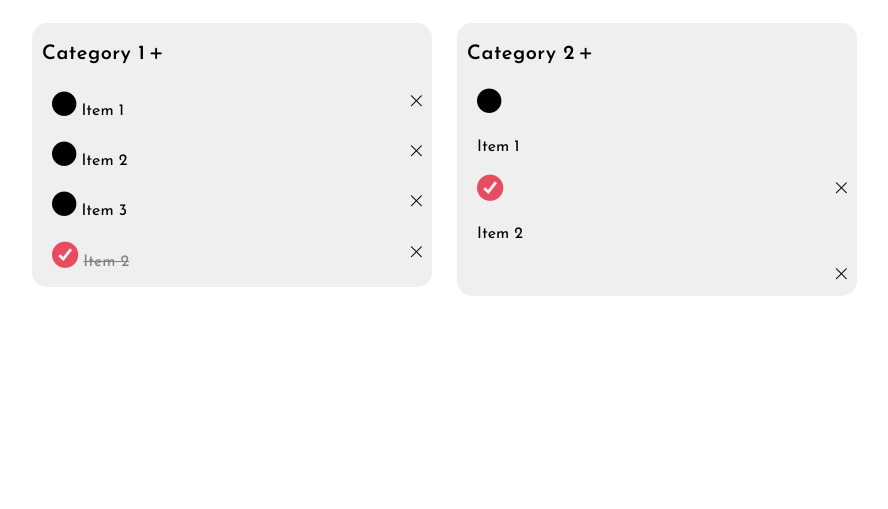
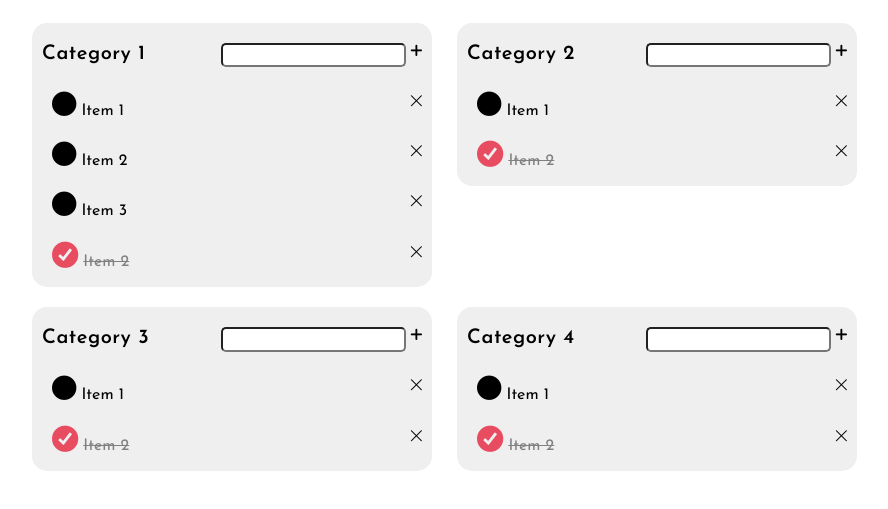
Before and after one commit to anuradha-srikanth/shopping-list, a plain HTML site: page index.html in a window 1280 px wide. Shown: the part 83-592 px from the top of the page, without its empty margins (178-1066 px from the left). Drawn offline with nearby package versions, Linux system fonts and the light colour scheme.

Commit message:
final edit

```diff
--- a/css/main.css
+++ b/css/main.css
@@ -63,9 +63,29 @@ ul{
     background-color: #EFEFEF;
 }*/
 
+.categories h3, .categories form, .ion-plus-round{
+    display: inline-block;
+}
+
+.categories form, .ion-plus-round{
+    float: right;
+}
+
+.add-item{
+    border-radius: 5px;
+    margin-top: 20px;
+    margin-right: 5px;
+}
+
+.ion-plus-round{
+    margin-top: 20px;
+    /*margin-left: 5px;*/
+    margin-right: 10px;
+}
+
 .categories h3{
     margin-left: 10px;
-    display: inline-block;
+    /*display: inline-block;*/
     font-size: 20px;
     font-family: 'Josefin Sans', sans-serif;
     font-weight: 600;
--- a/index.html
+++ b/index.html
@@ -20,6 +20,9 @@
             <li class="category">
                 <h3> Category 1 </h3>
                 <i class="ion-plus-round"></i>
+                <form>
+                    <input type="text" name="add-item" class="add-item">
+                </form>
                 <ul class="items">
                     <li class ="non-item">
                         <i class="ion-record"> </i>
@@ -46,20 +49,59 @@
             <li class="category">
                 <h3> Category 2 </h3>
                 <i class="ion-plus-round"></i>
+                <form>
+                    <input type="text" name="add-item" class="add-item">
+                </form>
                 <ul class="items">
-                    <li class="item">
-                    <div id="items-1">
+                    <li class="non-item">
                         <i class="ion-record"> </i>
                         <p> Item 1 </p>
                         <i id="close" class="ion-ios-close-empty"> </i>
-                    </div>
                     </li>
-                    <li class="item">
-                    <div id="items-2">
+                    <li class="checked-item">
                         <i class="ion-checkmark-circled"> </i>
                         <p> Item 2 </p>
                         <i id="close" class="ion-ios-close-empty"> </i>
-                    </div>
+                    </li>
+                </ul>
+            </li>
+
+            <li class="category">
+                <h3> Category 3 </h3>
+                <i class="ion-plus-round"></i>
+                <form>
+                    <input type="text" name="add-item" class="add-item">
+                </form>
+                <ul class="items">
+                    <li class="non-item">
+                        <i class="ion-record"> </i>
+                        <p> Item 1 </p>
+                        <i id="close" class="ion-ios-close-empty"> </i>
+                    </li>
+                    <li class="checked-item">
+                        <i class="ion-checkmark-circled"> </i>
+                        <p> Item 2 </p>
+                        <i id="close" class="ion-ios-close-empty"> </i>
+                    </li>
+                </ul>
+            </li>
+
+            <li class="category">
+                <h3> Category 4 </h3>
+                <i class="ion-plus-round"></i>
+                <form>
+                    <input type="text" name="add-item" class="add-item">
+                </form>
+                <ul class="items">
+                    <li class="non-item">
+                        <i class="ion-record"> </i>
+                        <p> Item 1 </p>
+                        <i id="close" class="ion-ios-close-empty"> </i>
+                    </li>
+                    <li class="checked-item">
+                        <i class="ion-checkmark-circled"> </i>
+                        <p> Item 2 </p>
+                        <i id="close" class="ion-ios-close-empty"> </i>
                     </li>
                 </ul>
             </li>
```
